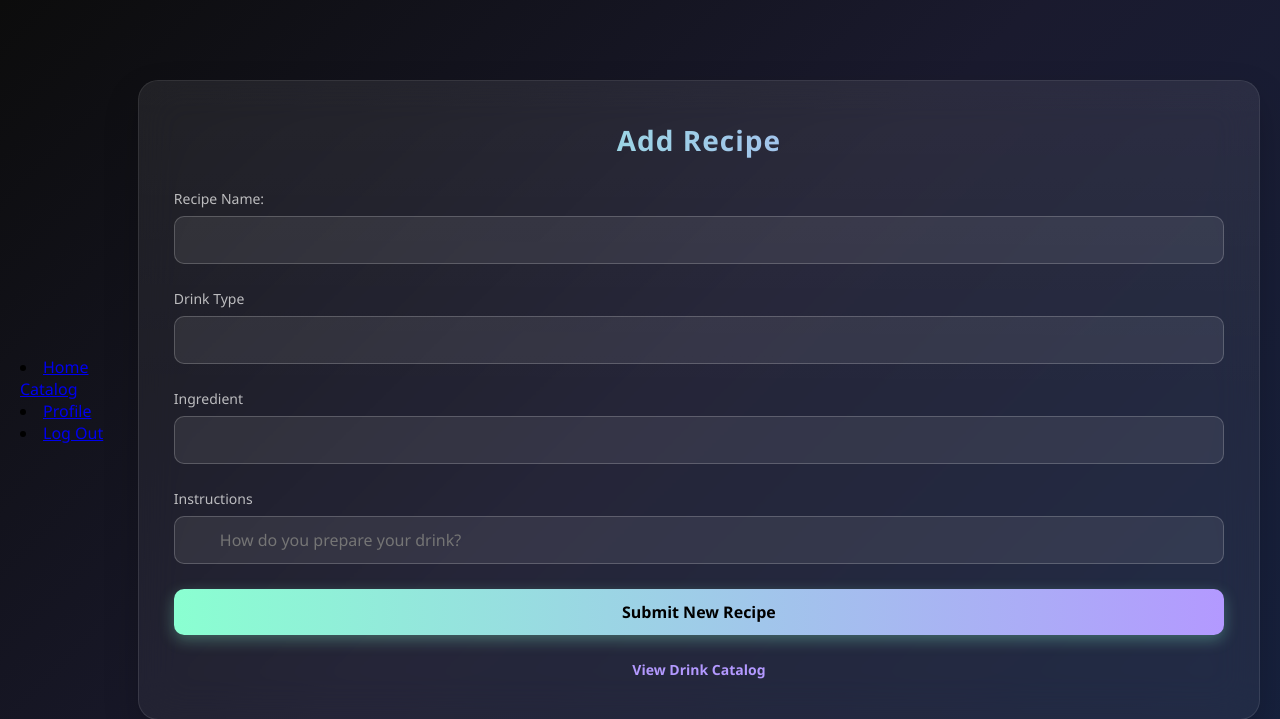
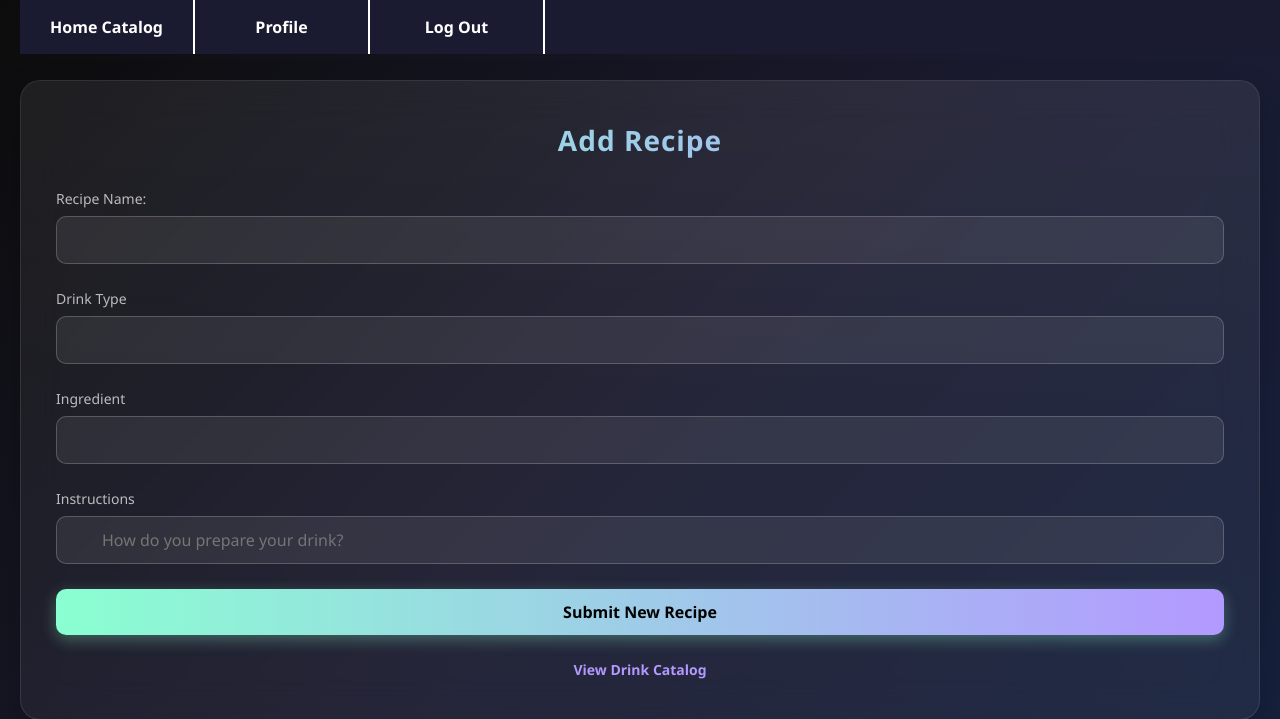
Before and after one commit to esm33/tryhardtonotfail, a PHP site: page /sample/add_recipe_form.php in a window 1280 px wide. Shown: the top 719 px of the page. Run offline with PHP 8.4, Linux system fonts and the light colour scheme.

Commit message:
fixing navigation bar formatting [setting to top of pages]

```diff
--- a/sample/add_recipe_form.php
+++ b/sample/add_recipe_form.php
@@ -77,12 +77,9 @@
 		}
 
 		</script>
-	</body>
-
 
 	<?php include 'navigationbar.php'; ?>
 
-	<body>
 	<div class="container">
 		<div class="glass-card">
 			<h1> Add Recipe</h1>
--- a/sample/navigationbar.php
+++ b/sample/navigationbar.php
@@ -4,8 +4,10 @@
 		<link rel="stylesheet" href="./styles.css">
 	</head>
 	<nav id="nav_menu">
-		<li><a href="./homecatalog.php">Home Catalog</a></li>
-		<li><a href="./profile.php">Profile</a></li>
-		<li><a href="./logout.php">Log Out</a></li>
+		<ul>
+			<li><a href="./homecatalog.php">Home Catalog</a></li>
+			<li><a href="./profile.php">Profile</a></li>
+			<li><a href="./logout.php">Log Out</a></li>
+		</ul>
 	</nav>
 </html>
--- a/sample/style.css
+++ b/sample/style.css
@@ -7,6 +7,11 @@
 
 #nav_menu ul
 {
+  position: fixed;
+  top: 0;
+  width: 100%;
+  background-color: #1A1B30;
+  z-index: 1000;
   list-style-type: none;
 }
 
@@ -22,8 +27,8 @@
   width: 175px;
   padding: 1em 0;
   text-decoration: none;
-  background-color: white;
-  color: blue;
+  background-color: #1A1B30;
+  color: white;
   font-weight: bold;
   border-right: 2px solid white;
 }
```
